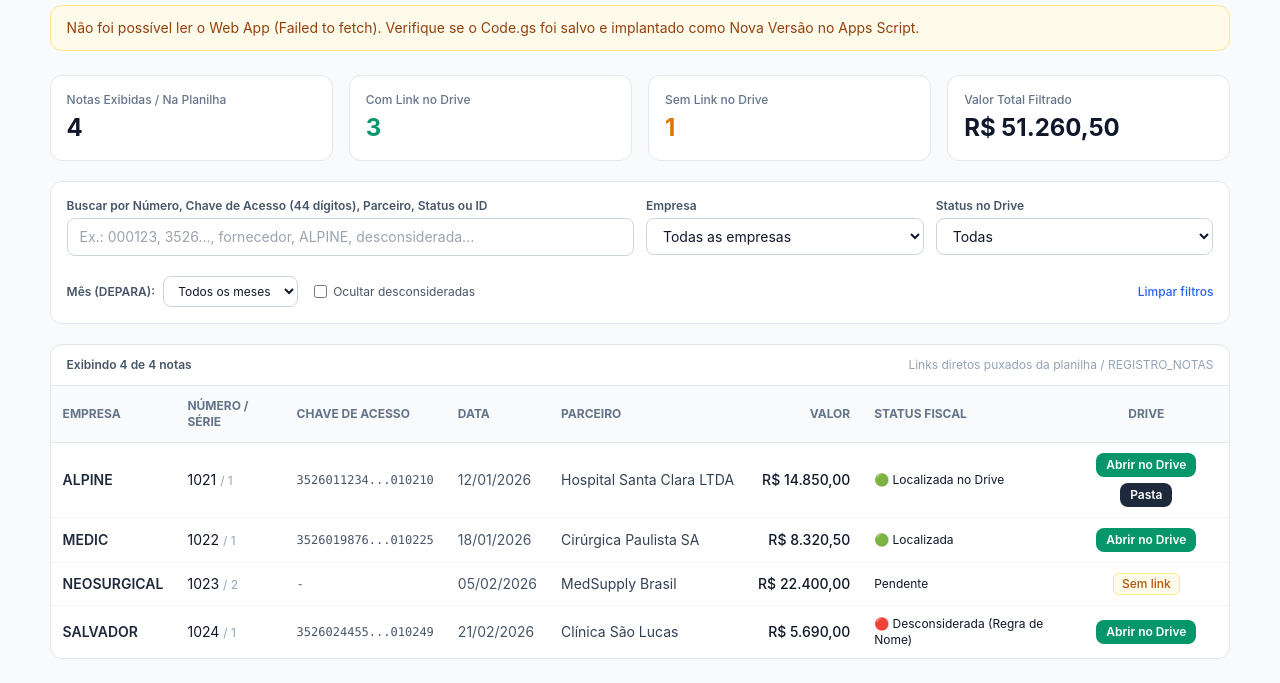
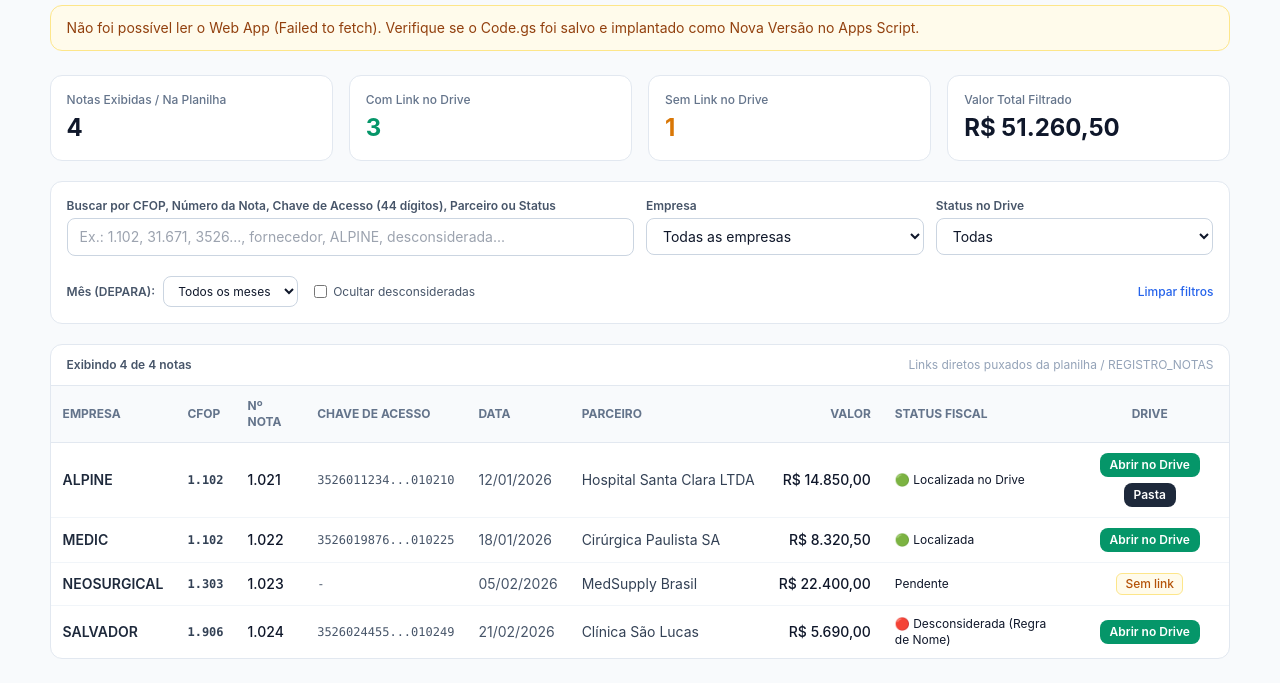
Before and after one commit to Mitsxz/conferencia-fiscal, a Flask app: page / in a window 1280 px wide. Shown: the part 135-818 px from the top of the page. Run offline with Flask 3, Linux system fonts and the light colour scheme; some libraries are stand-ins or nearby versions.

Commit message:
Update search filters and table headers in index.html

```diff
--- a/templates/index.html
+++ b/templates/index.html
@@ -138,12 +138,12 @@
         <div class="grid grid-cols-1 md:grid-cols-4 gap-3">
           <div class="md:col-span-2">
             <label for="filtroBuscaNotas" class="block text-xs font-semibold text-slate-600 mb-1">
-              Buscar por Número, Chave de Acesso (44 dígitos), Parceiro, Status ou ID
+              Buscar por CFOP, Número da Nota, Chave de Acesso (44 dígitos), Parceiro ou Status
             </label>
             <input
               id="filtroBuscaNotas"
               type="text"
-              placeholder="Ex.: 000123, 3526..., fornecedor, ALPINE, desconsiderada..."
+              placeholder="Ex.: 1.102, 31.671, 3526..., fornecedor, ALPINE, desconsiderada..."
               class="w-full rounded-lg border border-slate-300 px-3 py-2 text-sm focus:outline-none focus:ring-2 focus:ring-blue-500"
             />
           </div>
@@ -224,7 +224,8 @@
             <thead class="bg-slate-50 text-xs uppercase text-slate-500 font-semibold">
               <tr>
                 <th class="px-3 py-3 text-left">Empresa</th>
-                <th class="px-3 py-3 text-left">Número / Série</th>
+                <th class="px-3 py-3 text-left">CFOP</th>
+                <th class="px-3 py-3 text-left">Nº Nota</th>
                 <th class="px-3 py-3 text-left">Chave de Acesso</th>
                 <th class="px-3 py-3 text-left">Data</th>
                 <th class="px-3 py-3 text-left">Parceiro</th>
@@ -398,7 +399,8 @@
               <tr>
                 <th class="px-3 py-3 text-left">Status Conferência</th>
                 <th class="px-3 py-3 text-left">Empresa</th>
-                <th class="px-3 py-3 text-left">Número</th>
+                <th class="px-3 py-3 text-left">CFOP</th>
+                <th class="px-3 py-3 text-left">Nº Nota</th>
                 <th class="px-3 py-3 text-left">Chave de Acesso</th>
                 <th class="px-3 py-3 text-left">Data</th>
                 <th class="px-3 py-3 text-right">Valor</th>
@@ -407,7 +409,7 @@
             </thead>
             <tbody id="tbodyResultadoConferencia" class="divide-y divide-slate-100">
               <tr>
-                <td colspan="7" class="px-4 py-10 text-center text-slate-400 text-sm">
+                <td colspan="8" class="px-4 py-10 text-center text-slate-400 text-sm">
                   Selecione as empresas e meses, informe o livro fiscal e clique em <strong>Conferir Notas Agora</strong>.
                 </td>
               </tr>
@@ -546,7 +548,10 @@
       "",
       "function obterDadosConsolidadosPlanilha() {",
       "  const ss = SpreadsheetApp.getActiveSpreadsheet();",
-      "  const ignorarAbas = new Set(['DEPARA', 'REGISTRO_NOTAS', 'PARAMETROS', 'CONFIG', 'LOG', 'RESUMO']);",
+      "  const ignorarAbas = new Set([",
+      "    'DEPARA', 'REGISTRO_NOTAS', 'LOG_AUDITORIA', 'PAGINA29', 'PÁGINA29',",
+      "    'PARAMETROS', 'CONFIG', 'LOG', 'RESUMO'",
+      "  ]);",
       "  const registroMap = new Map();",
       "  const empresasDetectadas = new Set();",
       "",
@@ -574,7 +579,7 @@
       "    const idxId = acharColuna(headers, ['ID', 'IDENTIFICADOR', 'CHAVE']);",
       "    const idxEmp = acharColuna(headers, ['EMPRESA', 'UNIDADE', 'FILIAL']);",
       "    const idxArq = acharColuna(headers, ['URL ARQUIVO', 'LINK ARQUIVO', 'ARQUIVO']);",
-      "    const idxPasta = acharColuna(headers, ['URL PASTA', 'LINK PASTA', 'PASTA']);",
+      "    const idxPasta = acharColuna(headers, ['URL PASTA', 'LINK PASTA', 'LINK DA PASTA', 'PASTA']);",
       "    const idxData = acharColuna(headers, ['DATA/HORA', 'DATA HORA', 'DATA']);",
       "",
       "    const urlsArqExtra = idxArq >= 0 ? extrairLinksColuna(registroSheet, regData.length, idxArq) : [];",
@@ -602,7 +607,8 @@
       "  ss.getSheets().forEach(sheet => {",
       "    const nomeAba = String(sheet.getName() || '').trim();",
       "    const nomeUpper = nomeAba.toUpperCase();",
-      "    if (ignorarAbas.has(nomeUpper)) return;",
+      "    const nomeNorm = normalizarCabecalho(nomeAba);",
+      "    if (ignorarAbas.has(nomeUpper) || ignorarAbas.has(nomeNorm)) return;",
       "",
       "    const lastRow = sheet.getLastRow();",
       "    const lastCol = sheet.getLastColumn();",
@@ -614,16 +620,16 @@
       "",
       "    const headers = infoCab.headers;",
       "    const colChave = acharColuna(headers, ['CHAVE DE ACESSO DA NFE', 'CHAVE DE ACESSO', 'CHAVE NFE', 'CHAVE NF-E', 'CHAVE']);",
-      "    const colNumero = acharColuna(headers, ['NUMERO DA NF', 'NUMERO NF', 'N. NF', 'N NF', 'NUMERO', 'DOCUMENTO', 'NOTA FISCAL', 'NF', 'NRO']);",
+      "    const colNumero = acharColunaNumeroNota(headers);",
       "    const colSerie = acharColuna(headers, ['SERIE']);",
-      "    const colCfop = acharColuna(headers, ['CFOP']);",
-      "    const colData = acharColuna(headers, ['DATA DE EMISSAO', 'DATA EMISSAO', 'DATA DE ENTRADA', 'DATA ENTRADA', 'EMISSAO', 'ENTRADA', 'DATA']);",
-      "    const colParceiro = acharColuna(headers, ['DESTINATARIO/REMETENTE', 'DESTINATARIO / REMETENTE', 'DESTINATARIO', 'REMETENTE', 'EMITENTE', 'FORNECEDOR', 'CLIENTE', 'NOME / RAZAO SOCIAL', 'RAZAO SOCIAL', 'PARCEIRO', 'NOME']);",
+      "    const colCfop = acharColuna(headers, ['CFOP', 'CODIGO']);",
+      "    const colData = acharColuna(headers, ['DATA ENTRADA', 'DATA DE ENTRADA', 'DATA EMISSAO', 'DATA DE EMISSAO', 'ENTRADA', 'EMISSAO', 'DATA']);",
+      "    const colParceiro = acharColuna(headers, ['NOME', 'DESTINATARIO/REMETENTE', 'DESTINATARIO / REMETENTE', 'DESTINATARIO', 'REMETENTE', 'EMITENTE', 'FORNECEDOR', 'CLIENTE', 'NOME / RAZAO SOCIAL', 'RAZAO SOCIAL', 'PARCEIRO']);",
       "    const colCnpj = acharColuna(headers, ['CNPJ/CPF', 'CPF/CNPJ', 'CNPJ']);",
-      "    const colValor = acharColuna(headers, ['VALOR CONTABIL', 'VALOR TOTAL', 'VALOR DA MERCADORIA', 'VALOR MERCADORIA', 'VALOR NF', 'VLR CONTABIL', 'VALOR']);",
-      "    const colStatus = acharColuna(headers, ['STATUS FISCAL', 'STATUS', 'SITUACAO FISCAL', 'SITUACAO']);",
-      "    const colUrlArq = acharColuna(headers, ['URL ARQUIVO', 'LINK ARQUIVO', 'LINK ANEXO', 'ANEXO', 'LINK DRIVE', 'ARQUIVO', 'LINK']);",
-      "    const colUrlPasta = acharColuna(headers, ['URL PASTA', 'LINK PASTA', 'PASTA DRIVE', 'PASTA']);",
+      "    const colValor = acharColuna(headers, ['VALOR CONTABIL', 'VALOR TOTAL', 'VALOR MERCADORIA', 'VALOR DA MERCADORIA', 'VALOR NF', 'VLR CONTABIL', 'VALOR']);",
+      "    const colStatus = acharColuna(headers, ['STATUS FISCAL', 'STATUS', 'SITUACAO FISCAL']);",
+      "    const colUrlArq = acharColuna(headers, ['LINK ANEXO', 'URL ARQUIVO', 'LINK ARQUIVO', 'ANEXO', 'LINK DRIVE', 'ARQUIVO']);",
+      "    const colUrlPasta = acharColuna(headers, ['LINK DA PASTA', 'URL PASTA', 'LINK PASTA', 'PASTA DRIVE', 'PASTA']);",
       "",
       "    if (colChave < 0 && colNumero < 0 && colParceiro < 0 && colValor < 0 && colStatus < 0) return;",
       "    empresasDetectadas.add(nomeUpper);",
@@ -639,9 +645,13 @@
       "      const chaveBruta = colChave >= 0 ? String(row[colChave] || '').trim() : '';",
       "      const chaveLimpa = limparErro(chaveBruta);",
       "      const chaveDigitos = chaveLimpa.replace(/\\D/g, '');",
-      "      const numero = colNumero >= 0 ? limparErro(row[colNumero]) : '';",
-      "      const serie = colSerie >= 0 ? limparErro(row[colSerie]) : '';",
-      "      const cfop = colCfop >= 0 ? limparErro(row[colCfop]) : '';",
+      "      let numero = colNumero >= 0 ? formatarInteiroLimpo(row[colNumero]) : '';",
+      "      // Fallback pela chave de 44 dígitos (posições 25 a 34 = número da NF) caso a célula esteja vazia",
+      "      if (!numero && chaveDigitos.length === 44) {",
+      "        numero = chaveDigitos.slice(25, 34).replace(/^0+/, '') || '0';",
+      "      }",
+      "      const serie = colSerie >= 0 ? formatarInteiroLimpo(row[colSerie]) : '';",
+      "      const cfop = colCfop >= 0 ? formatarInteiroLimpo(row[colCfop]) : '';",
       "      const parceiro = colParceiro >= 0 ? limparErro(row[colParceiro]) : '';",
       "      const cnpj = colCnpj >= 0 ? limparErro(row[colCnpj]) : '';",
       "      const valor = colValor >= 0 ? parseValor(row[colValor]) : 0;",
@@ -702,7 +712,7 @@
       "}",
       "",
       "function detectarLinhaCabecalho(data) {",
-      "  const palavras = ['CHAVE', 'CFOP', 'DESTINATARIO', 'REMETENTE', 'FORNECEDOR', 'VALOR', 'STATUS', 'EMISSAO', 'ENTRADA', 'NUMERO', 'DOCUMENTO'];",
+      "  const palavras = ['CHAVE', 'CFOP', 'CODIGO', 'NUMERO NOTA', 'FORNECEDOR', 'VALOR', 'STATUS', 'EMISSAO', 'ENTRADA', 'NOME'];",
       "  let melhorLinha = -1;",
       "  let maiorPts = 0;",
       "  let melhoresHeaders = [];",
@@ -721,6 +731,34 @@
       "  return { headerRowIdx: melhorLinha, headers: melhoresHeaders };",
       "}",
       "",
+      "/**",
+      " * Localiza especificamente a coluna do Número da Nota Fiscal (ex.: \"Numero nota\"),",
+      " * evitando confundir com a coluna \"Numero\" do endereço (que vem logo após \"Logradouro\").",
+      " */",
+      "function acharColunaNumeroNota(headers) {",
+      "  const prioritarios = [",
+      "    'NUMERO NOTA', 'NUMERO DA NOTA', 'NUMERO DA NF', 'NUMERO NF',",
+      "    'N. NF', 'N NF', 'NOTA FISCAL', 'NUM NOTA', 'NRO NOTA', 'DOCUMENTO', 'NF'",
+      "  ];",
+      "  for (let i = 0; i < prioritarios.length; i++) {",
+      "    const idx = headers.indexOf(prioritarios[i]);",
+      "    if (idx !== -1) return idx;",
+      "  }",
+      "  const idxContemNota = headers.findIndex(h => h && h.includes('NUMERO') && h.includes('NOTA'));",
+      "  if (idxContemNota !== -1) return idxContemNota;",
+      "",
+      "  // Só aceita coluna chamada apenas \"NUMERO\" se NÃO for endereço (depois de LOGRADOURO/RUA/ENDERECO)",
+      "  for (let c = 0; c < headers.length; c++) {",
+      "    if (headers[c] === 'NUMERO') {",
+      "      const ant = c > 0 ? headers[c - 1] : '';",
+      "      const prox = c + 1 < headers.length ? headers[c + 1] : '';",
+      "      const pareceEndereco = /LOGRADOURO|ENDERECO|RUA|BAIRRO|CIDADE/.test(ant + ' ' + prox);",
+      "      if (!pareceEndereco) return c;",
+      "    }",
+      "  }",
+      "  return -1;",
+      "}",
+      "",
       "function acharColuna(headers, candidatos) {",
       "  const cands = candidatos.map(normalizarCabecalho);",
       "  for (let i = 0; i < cands.length; i++) {",
@@ -735,10 +773,24 @@
       "  return -1;",
       "}",
       "",
+      "function formatarInteiroLimpo(val) {",
+      "  if (val === null || val === undefined || val === '') return '';",
+      "  if (typeof val === 'number') {",
+      "    return isFinite(val) ? String(Math.round(val)) : '';",
+      "  }",
+      "  const s = limparErro(val);",
+      "  if (!s) return '';",
+      "  // Remove separadores de milhar como \"31.671\" ou \"31,671\" quando forem inteiros",
+      "  if (/^\\d{1,3}([.,]\\d{3})+$/.test(s)) {",
+      "    return s.replace(/[.,]/g, '');",
+      "  }",
+      "  return s;",
+      "}",
+      "",
       "function ehCabecalhoRepetidoOuTotal(parceiro, numero, status, chave, cfop, row) {",
       "  const pNorm = normalizarCabecalho(parceiro);",
       "  const sNorm = normalizarCabecalho(status);",
-      "  if (sNorm === 'STATUS FISCAL' || pNorm.includes('DESTINATARIO/REMETENTE')) return true;",
+      "  if (sNorm === 'STATUS FISCAL' || pNorm === 'NOME' || pNorm.includes('DESTINATARIO/REMETENTE')) return true;",
       "  if (!numero && !chave && !status && !cfop) {",
       "    const txt = normalizarCabecalho(row.join(' '));",
       "    if (/^(SUB)?TOTAL(\\s+GERAL)?\\b/.test(txt) || (pNorm && /^(SUB)?TOTAL/.test(pNorm))) return true;",
@@ -872,8 +924,8 @@
       {
         id: "35260112345678000199550010000010211000010210",
         empresa: "ALPINE",
+        cfop: "1102",
         numero: "1021",
-        serie: "1",
         chave: "35260112345678000199550010000010211000010210",
         data: "12/01/2026",
         parceiro: "Hospital Santa Clara LTDA",
@@ -885,8 +937,8 @@
       {
         id: "35260198765432000111550010000010221000010225",
         empresa: "MEDIC",
+        cfop: "1102",
         numero: "1022",
-        serie: "1",
         chave: "35260198765432000111550010000010221000010225",
         data: "18/01/2026",
         parceiro: "Cirúrgica Paulista SA",
@@ -898,8 +950,8 @@
       {
         id: "NUM_1023_NEO",
         empresa: "NEOSURGICAL",
+        cfop: "1303",
         numero: "1023",
-        serie: "2",
         chave: "",
         data: "05/02/2026",
         parceiro: "MedSupply Brasil",
@@ -911,8 +963,8 @@
       {
         id: "35260244556677000188550010000010241000010249",
         empresa: "SALVADOR",
+        cfop: "1906",
         numero: "1024",
-        serie: "1",
         chave: "35260244556677000188550010000010241000010249",
         data: "21/02/2026",
         parceiro: "Clínica São Lucas",
@@ -993,8 +1045,21 @@
       return Object.assign({}, n, {
         id: n.id || ((n.empresa || "NOTA") + "_" + (idx + 1)),
         empresa: String(n.empresa || "").trim().toUpperCase(),
-        numero: String(n.numero || "").trim(),
-        serie: String(n.serie || "").trim(),
+        cfop: String(n.cfop || n.codigo || "").replace(/\D/g, ""),
+        numero: (function () {
+          const numBruto = String(n.numero || "").trim().replace(/^(\d{1,3})([.,]\d{3})+$/, function (m) {
+            return m.replace(/[.,]/g, "");
+          });
+          const chDig = String(n.chave || "").replace(/\D/g, "");
+          if (chDig.length === 44) {
+            const numChave = chDig.slice(25, 34).replace(/^0+/, "") || "0";
+            // Se o backend antigo mandou número de endereço diferente da chave ou vazio, prevalece o da chave
+            if (!numBruto || numBruto !== numChave) {
+              return numChave;
+            }
+          }
+          return numBruto;
+        })(),
         chave: String(n.chave || "").trim(),
         data: dataFinal,
         parceiro: String(n.parceiro || "").trim(),
@@ -1005,6 +1070,25 @@
         urlPasta: urlPasta,
         linkDrive: linkDrive
       });
+    }
+
+    function formatarCfop(cfop) {
+      const limpo = String(cfop || "").replace(/\D/g, "");
+      if (!limpo) return "-";
+      if (limpo.length === 4) {
+        return limpo.charAt(0) + "." + limpo.slice(1);
+      }
+      return limpo;
+    }
+
+    function formatarNumeroNota(num) {
+      const texto = String(num || "").trim();
+      if (!texto) return "-";
+      const limpo = texto.replace(/\D/g, "");
+      if (limpo && /^\d+$/.test(texto)) {
+        return Number(limpo).toLocaleString("pt-BR");
+      }
+      return texto;
     }
 
     function formatarMoeda(valor) {
@@ -1237,8 +1321,9 @@
 
         if (busca) {
           const alvo = [
-            n.empresa, n.numero, n.chave, n.parceiro,
-            n.id, n.statusFiscal, n.statusOriginal, n.cfop
+            n.empresa, n.numero, formatarNumeroNota(n.numero),
+            n.cfop, formatarCfop(n.cfop),
+            n.chave, n.parceiro, n.id, n.statusFiscal, n.statusOriginal
           ].join(" ").toLowerCase();
           if (!alvo.includes(busca)) return false;
         }
@@ -1263,7 +1348,7 @@
 
       const tbody = document.getElementById("tbodyNotasPlanilha");
       if (filtradas.length === 0) {
-        tbody.innerHTML = '<tr><td colspan="8" class="px-4 py-8 text-center text-slate-400">Nenhuma nota encontrada com os filtros atuais.</td></tr>';
+        tbody.innerHTML = '<tr><td colspan="9" class="px-4 py-8 text-center text-slate-400">Nenhuma nota encontrada com os filtros atuais.</td></tr>';
         return;
       }
 
@@ -1271,7 +1356,6 @@
         const chaveCurta = n.chave
           ? (n.chave.length > 20 ? (n.chave.slice(0, 10) + "..." + n.chave.slice(-6)) : n.chave)
           : "-";
-        const serieHtml = n.serie ? ' <span class="text-xs text-slate-400">/ ' + escapeHtml(n.serie) + '</span>' : "";
         const tituloStatus = n.statusOriginal && n.statusOriginal !== n.statusFiscal
           ? "Origem: " + n.statusOriginal
           : (n.statusFiscal || "");
@@ -1279,10 +1363,11 @@
         return (
           '<tr class="hover:bg-slate-50">' +
             '<td class="px-3 py-2.5 font-semibold text-slate-800 whitespace-nowrap">' + escapeHtml(n.empresa || "-") + '</td>' +
-            '<td class="px-3 py-2.5 whitespace-nowrap">' + escapeHtml(n.numero || "-") + serieHtml + '</td>' +
+            '<td class="px-3 py-2.5 font-mono text-xs font-semibold text-slate-700 whitespace-nowrap">' + escapeHtml(formatarCfop(n.cfop)) + '</td>' +
+            '<td class="px-3 py-2.5 font-medium text-slate-900 whitespace-nowrap">' + escapeHtml(formatarNumeroNota(n.numero)) + '</td>' +
             '<td class="px-3 py-2.5 font-mono text-xs text-slate-600 whitespace-nowrap" title="' + escapeHtml(n.chave || "") + '">' + escapeHtml(chaveCurta) + '</td>' +
             '<td class="px-3 py-2.5 whitespace-nowrap text-slate-600">' + escapeHtml(n.data || "-") + '</td>' +
-            '<td class="px-3 py-2.5 text-slate-700 max-w-[240px] xl:max-w-md truncate" title="' + escapeHtml(n.parceiro || "") + '">' + escapeHtml(n.parceiro || "-") + '</td>' +
+            '<td class="px-3 py-2.5 text-slate-700 max-w-[230px] xl:max-w-md truncate" title="' + escapeHtml(n.parceiro || "") + '">' + escapeHtml(n.parceiro || "-") + '</td>' +
             '<td class="px-3 py-2.5 text-right font-medium whitespace-nowrap">' + formatarMoeda(n.valor) + '</td>' +
             '<td class="px-3 py-2.5 text-xs" title="' + escapeHtml(tituloStatus) + '">' + escapeHtml(n.statusFiscal || "-") + '</td>' +
             '<td class="px-3 py-2.5 text-center whitespace-nowrap">' + renderizarBotoesDrive(n) + '</td>' +
@@ -1453,6 +1538,7 @@
             statusCode: temLink ? "NO_DRIVE" : "SEM_LINK_DRIVE",
             statusLabel: temLink ? "🟢 Localizada" : "🟡 Na Planilha (Sem Link)",
             empresa: match.empresa || emp,
+            cfop: match.cfop || "",
             numero: match.numero || item.numero || "-",
             chave: match.chave || item.chave || "",
             data: match.data || item.data || "-",
@@ -1466,6 +1552,7 @@
             statusCode: "FALTANDO_PLANILHA",
             statusLabel: "🔴 Não Localizada na Planilha",
             empresa: emp || "-",
+            cfop: "",
             numero: item.numero || "-",
             chave: item.chave || "",
             data: item.data || "-",
@@ -1483,6 +1570,7 @@
             statusCode: "APENAS_PLANILHA",
             statusLabel: "🟠 Só na Planilha (Não no Livro)",
             empresa: n.empresa || "-",
+            cfop: n.cfop || "",
             numero: n.numero || "-",
             chave: n.chave || "",
             data: n.data || "-",
@@ -1516,7 +1604,7 @@
       const visiveis = todos.filter(function (r) {
         if (filtroStatus !== "TODOS" && r.statusCode !== filtroStatus) return false;
         if (busca) {
-          const alvo = [r.statusLabel, r.empresa, r.numero, r.chave, r.data].join(" ").toLowerCase();
+          const alvo = [r.statusLabel, r.empresa, r.cfop, formatarCfop(r.cfop), r.numero, formatarNumeroNota(r.numero), r.chave, r.data].join(" ").toLowerCase();
           if (!alvo.includes(busca)) return false;
         }
         return true;
@@ -1524,7 +1612,7 @@
 
       const tbody = document.getElementById("tbodyResultadoConferencia");
       if (visiveis.length === 0) {
-        tbody.innerHTML = '<tr><td colspan="7" class="px-4 py-8 text-center text-slate-400">Nenhum item corresponde ao filtro selecionado.</td></tr>';
+        tbody.innerHTML = '<tr><td colspan="8" class="px-4 py-8 text-center text-slate-400">Nenhum item corresponde ao filtro selecionado.</td></tr>';
         return;
       }
 
@@ -1534,7 +1622,8 @@
           '<tr class="hover:bg-slate-50">' +
             '<td class="px-3 py-2.5 text-xs font-semibold whitespace-nowrap">' + escapeHtml(r.statusLabel) + '</td>' +
             '<td class="px-3 py-2.5 font-semibold text-slate-800 whitespace-nowrap">' + escapeHtml(r.empresa) + '</td>' +
-            '<td class="px-3 py-2.5 whitespace-nowrap">' + escapeHtml(r.numero) + '</td>' +
+            '<td class="px-3 py-2.5 font-mono text-xs font-semibold text-slate-700 whitespace-nowrap">' + escapeHtml(formatarCfop(r.cfop)) + '</td>' +
+            '<td class="px-3 py-2.5 font-medium text-slate-900 whitespace-nowrap">' + escapeHtml(formatarNumeroNota(r.numero)) + '</td>' +
             '<td class="px-3 py-2.5 font-mono text-xs text-slate-600 whitespace-nowrap" title="' + escapeHtml(r.chave) + '">' + escapeHtml(chaveCurta) + '</td>' +
             '<td class="px-3 py-2.5 whitespace-nowrap text-slate-600">' + escapeHtml(r.data) + '</td>' +
             '<td class="px-3 py-2.5 text-right font-medium whitespace-nowrap">' + formatarMoeda(r.valor) + '</td>' +
@@ -1550,11 +1639,12 @@
         mostrarAlerta("Não há resultado de conferência para exportar.", "warn");
         return;
       }
-      const cab = ["Status", "Empresa", "Numero", "Chave", "Data", "Valor", "URL Arquivo", "URL Pasta"];
+      const cab = ["Status", "Empresa", "CFOP", "Numero Nota", "Chave", "Data", "Valor", "URL Arquivo", "URL Pasta"];
       const linhas = lista.map(function (r) {
         return [
           r.statusLabel,
           r.empresa,
+          formatarCfop(r.cfop),
           r.numero,
           r.chave,
           r.data,
```
